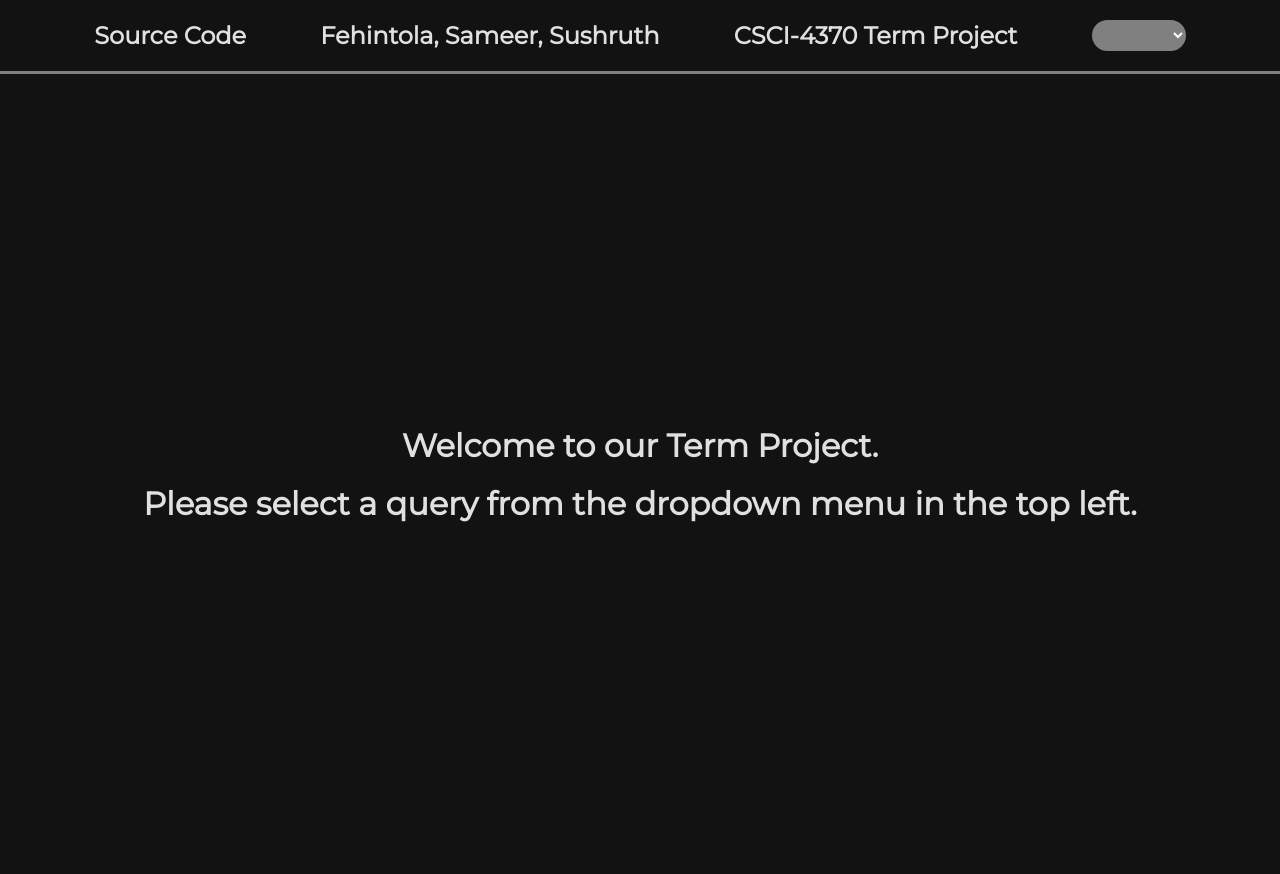
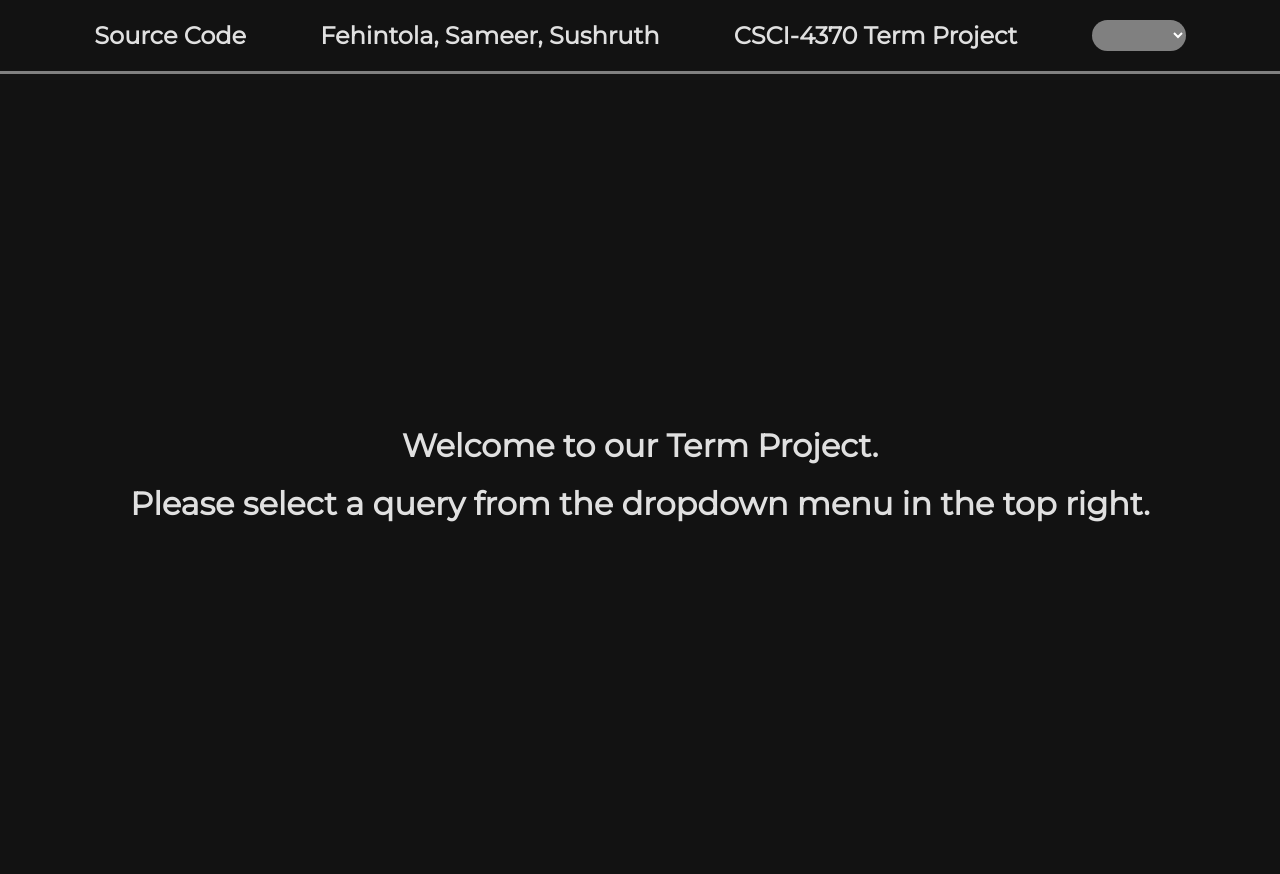
Before and after one commit to sameerfidai/4370-term-project, a Flask app: page / in a window 1280 px wide. Run offline with Flask 2, Linux system fonts and the light colour scheme.

Commit message:
changed top left to top right

```diff
--- a/templates/index.html
+++ b/templates/index.html
@@ -48,7 +48,7 @@
                 <br />
                 <h1>
                     Please select a query from the dropdown menu in the top
-                    left.
+                    right.
                 </h1>
             </div>
             {% endif %} {% block content %} {% endblock %}
```
